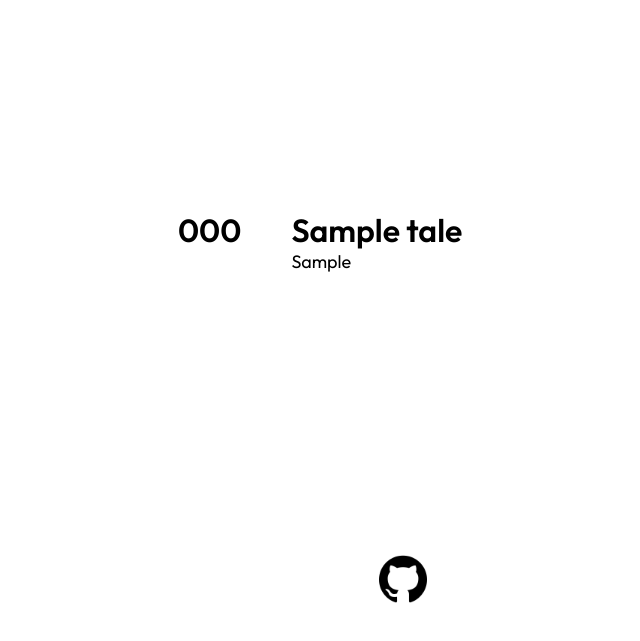
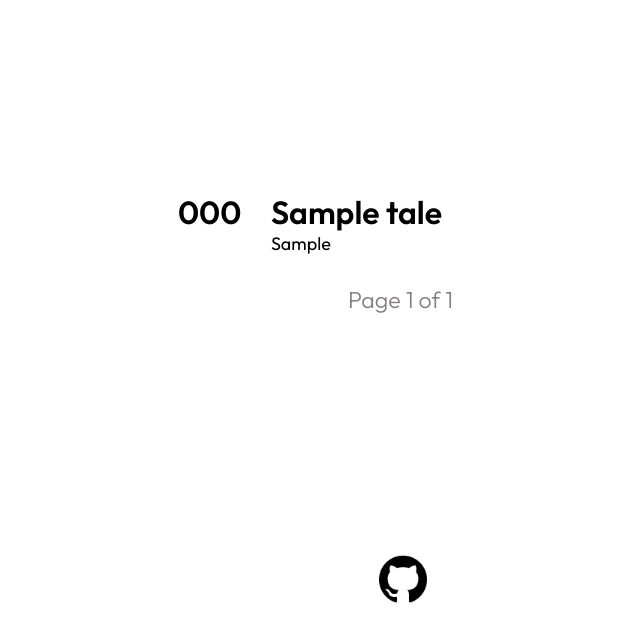
Before and after one commit to Peplinn/Blogit, a Django app: page /tales/ in a window 1280 px wide. Shown: the part 159-800 px from the top of the page, without its empty margins (237-877 px from the left). Run offline with Django 4.2, Linux system fonts and the light colour scheme; tables that the repository leaves empty hold one stand-in row (values such as "Sample post").

Commit message:
Implemented Pagination; Began 400 and 500 Error Page Design; Improved Responsiveness on Tale View Page

```diff
--- a/blog_project/blog/templates/blog/tales.html
+++ b/blog_project/blog/templates/blog/tales.html
@@ -5,10 +5,14 @@
     {% for tale in tales %}
         <div class="content">
             <div class="number">
-                <h1 id="tale-number">{{ tale.number }}</h1>
+                <a href="{% url 'tale-detail' tale.number %}">
+                    <h1 id="tale-number">{{ tale.number }}</h1>
+                </a>
             </div>
             <div class="name-desc">
-                <h1>{{ tale.title }}</h1>
+                <a href="{% url 'tale-detail' tale.number %}">
+                    <h1>{{ tale.title }}</h1>
+                </a>
                 <p class="abstract">{{ tale.abstract }}</p>
             </div>
         </div>
@@ -16,4 +20,24 @@
             <hr class="divider">
         {% endif %}
     {% endfor %}
+
+    <div class="pagination">
+        <br>
+        <span class="step-links">
+            <!-- Page Obj Refers to the Model in the View's context -->
+            {% if page_obj.has_previous %}
+                <a href="?page=1">&laquo;</a>
+                <a id="next" href="?page={{ page_obj.previous_page_number }}"> &lsaquo;</a>
+            {% endif %}
+
+            <span class="current">
+                Page {{ page_obj.number }} of {{ page_obj.paginator.num_pages }}&nbsp;
+            </span>
+
+            {% if page_obj.has_next %}
+                <a id="previous" href="?page={{ page_obj.next_page_number }}">&rsaquo;</a>
+                <a href="?page={{ page_obj.paginator.num_pages }}">&raquo;</a>
+            {% endif %}
+        </span>
+    </div>
 {% endblock content %}
--- a/blog_project/blog/urls.py
+++ b/blog_project/blog/urls.py
@@ -13,8 +13,8 @@ from .views import (
 urlpatterns = [
     # path('', PostListView.as_view(), name='blog-home'),
     path('', views.home, name='blog-home'),
-    path('user/<str:username>', UserTaleListView.as_view(), name='user-tales'),
-    path('tale/<int:pk>/', TaleDetailView.as_view(), name='tale-detail'), #pk - Primary Key/ ID. Can change the name pk by adding an attribute to the class
+    # path('user/<str:username>', UserTaleListView.as_view(), name='user-tales'),
+    path('tales/<str:number>/', TaleDetailView.as_view(), name='tale-detail'), #pk - Primary Key/ ID. Can change the name pk by adding an attribute to the class
     # path('post/<int:pk>/update/', PostUpdateView.as_view(), name='post-update'),
     # path('post/<int:pk>/delete/', PostDeleteView.as_view(), name='post-delete'),
     # path('post/new/', PostCreateView.as_view(), name='post-create'), #<model>/_<form>
--- a/blog_project/blog/views.py
+++ b/blog_project/blog/views.py
@@ -39,17 +39,36 @@ def home(request):
     return render(request, 'blog/home.html', context)
 
 class TaleListView(ListView):
+    # Don't forget to implement pagination
     model = Tale
     template_name = 'blog/tales.html' # Expected format: <app>/<model>_<viewtype>.html
     context_object_name = 'tales'
     ordering = ['-number']
+
+    paginate_by = 3
+
+
+    def get_context_data(self, **kwargs):
+        context = super().get_context_data(**kwargs)
+        context['title'] = 'Tales'  # Add the page title to the context
+        return context
     # paginate_by = 5
+
+class TaleDetailView(DetailView):
+    model = Tale
+    template_name = 'blog/tale_detail.html' # Expected format: <app>/<model>_<viewtype>.html
+    context_object_name = 'tale'
+
+    def get_object(self):
+        number = self.kwargs.get('number')  # Get the 'number' from the URL
+        return get_object_or_404(Tale, number=number)
 
 # @method_decorator(login_required, name = 'dispatch') #Functional, but we will replace this with a mixin
 # class TaleListView(LoginRequiredMixin, ListView):
 #     model = Tale
 #     template_name = 'blog/home.html' # Expected format: <app>/<model>_<viewtype>.html
-#     context_object_name = 'tales'
+#     context_object_name = 't
+# ales'
 #     ordering = ['-date_posted']
 #     paginate_by = 5
 
@@ -63,8 +82,8 @@ class UserTaleListView(ListView):
         user = get_object_or_404(User, username=self.kwargs.get('username'))
         return Tale.objects.filter(author=user).order_by('-date_posted')
 
-class TaleDetailView(DetailView):
-    model = Tale
+# class TaleDetailView(DetailView):
+#     model = Tale
 
 class TaleDeleteView(LoginRequiredMixin, UserPassesTestMixin, DeleteView):
     model = Tale
--- a/blog_project/static/blog/base_about.css
+++ b/blog_project/static/blog/base_about.css
@@ -94,17 +94,27 @@ body {
 
 .content {
     display: flex;
+    align-items: flex-start;
     flex-direction: row;
     margin: 20px 0;
     width: 450px;
 }
 
+.content a {
+    text-decoration: none;
+    color: #000;
+}
+
 .content h1 {
     font-weight: 600;
+    margin: 0;
 }
 
 .content .number {
     margin-right: 50px;
+    width: 43px;
+    text-align: left;
+    height: auto;
 }
 
 .content .name-desc {
@@ -129,11 +159,46 @@ body {
     color: #000;
 }
 
+/* End of Tale Detail View */
+
 .divider {
     width: 100%;             /* Divider will take 50% of the container's width */
     border: 1px solid #d9d9d9; /* Thickness and color of the divider */
 }
 
+.pagination {
+    font-size: 0.5em;
+}
+
+.pagination .step-links {
+    display: flex;
+    flex-direction: row;
+    align-items: baseline;
+    height: 7px;
+}
+
+.pagination .step-links .current {
+    margin-left: 1em;
+    margin-right: 1em;
+}
+
+.pagination a {
+    text-decoration: none;
+    color: #857D7D;
+    font-size: 2rem;
+}
+
+.pagination .step-links #next {
+    margin-left: 1em;
+}
+
+.pagination .step-links #previous {
+    margin-right: 1em;
+}
+
+.pagination a:hover {
+    color: #565151;
+}
 
 /* End of Tales List */
 
--- a/blog_project/static/blog/home.css
+++ b/blog_project/static/blog/home.css
@@ -38,6 +38,11 @@ body {
     flex-direction: row;
     margin: 20px 0;
     width: 450px;
+}
+
+.content a {
+    text-decoration: none;
+    color: #000;
 }
 
 .content h1 {
```
Also changed, not shown: other parts of blog_project/static/blog/base_about.css (+98 -0 lines), blog_project/blog/templates/404.html (added, +13 -0 lines), blog_project/blog/templates/500.html (added, +10 -0 lines), blog_project/blog/templates/blog/home.html (+6 -2 lines), blog_project/blog/templates/blog/tale_detail.html (added, +19 -0 lines), blog_project/blog/templates/old_blog/home copy.html (renamed from blog_project/blog/templates/blog/home copy.html), blog_project/blog/templates/old_blog/post_confirm_delete.html (renamed from blog_project/blog/templates/blog/post_confirm_delete.html), blog_project/blog/templates/old_blog/post_detail.html (renamed from blog_project/blog/templates/blog/post_detail.html), blog_project/blog/templates/old_blog/post_form.html (renamed from blog_project/blog/templates/blog/post_form.html), blog_project/blog/templates/old_blog/reseerve.html (renamed from blog_project/blog/templates/blog/reseerve.html), blog_project/blog/templates/old_blog/user_posts.html (renamed from blog_project/blog/templates/blog/user_posts.html), blog_project/static/blog/tale_detail.css (added).
